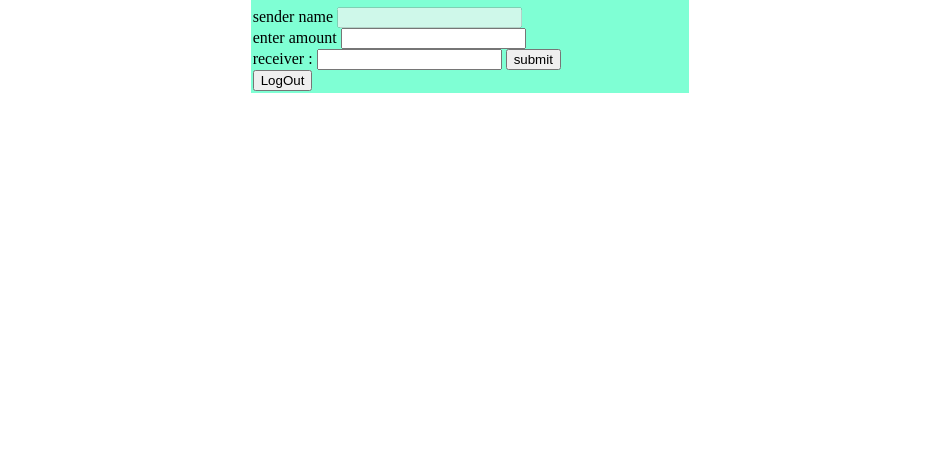
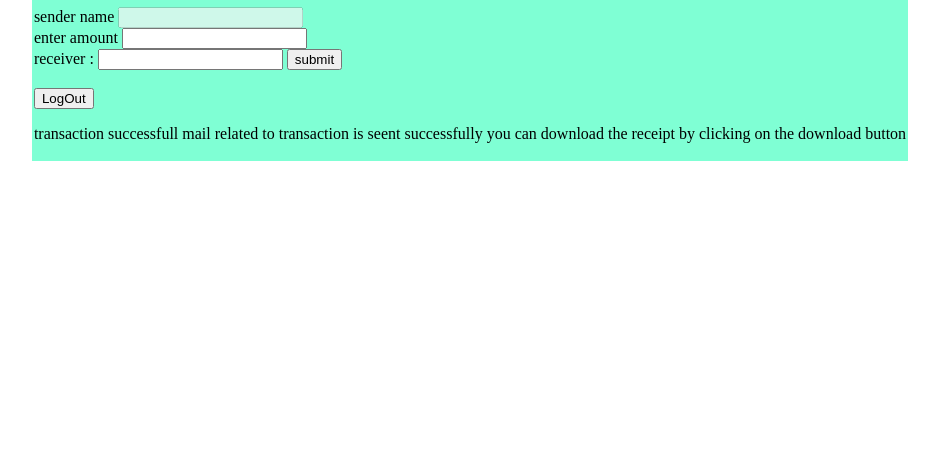
Before and after one commit to svnmurali-2004/banking, a website: page transaction.html in a window 1280 px wide. Shown: the part 336-800 px from the top of the page, without its empty margins (170-1109 px from the left). Drawn offline with nearby package versions, Linux system fonts and the light colour scheme.

Commit message:
Update transaction.html

```diff
--- a/transaction.html
+++ b/transaction.html
@@ -24,8 +24,12 @@
                 <input type="text" id="receiver" name="receiver" value=""/>
                 <input id="submit" type="submit" value="submit" />
             </form>
-            <div id="downloadblock" style="display: none;"><button  id="downloadbutton">download</button></div>
-            <button onclick="logout()">LogOut</button>
+            <div id="downloadblock" style="display: none;"><button  id="downloadbutton">download</button></div><br/>
+            <button onclick="logout()">LogOut</button><br/>
+            <p>transaction successfull
+                mail related to transaction is seent successfully
+                you can download the receipt by clicking on the download button
+            </p>
             <a id="ack"></a>
         </div>
 
```
